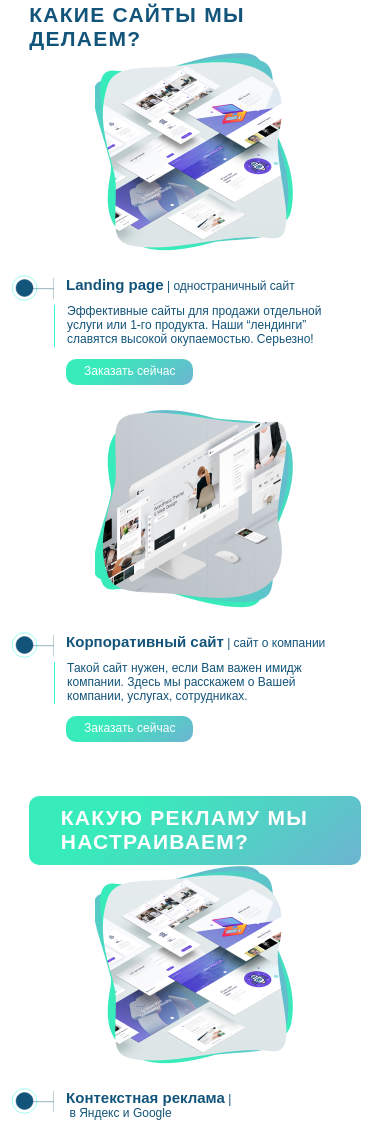
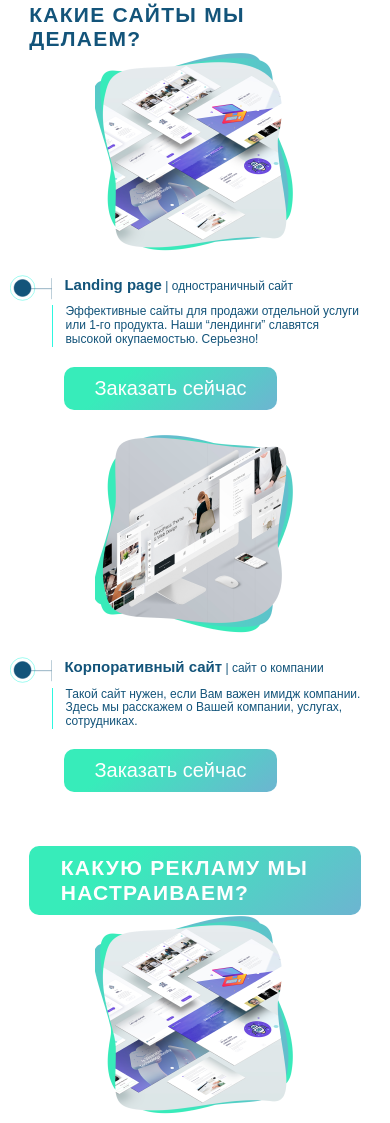
Before and after one commit to ssemenidov/marketingfix, a plain HTML site: page index.html in a window 390 px wide. Shown: the part 2337-3460 px from the top of the page. Drawn offline with Linux system fonts and the light colour scheme.

Commit message:
service adap

```diff
--- a/scss/service.scss
+++ b/scss/service.scss
@@ -63,7 +63,8 @@
     border-radius: 10px;
     color: #fff;
     margin-top: 1em;
-    margin-left: 1em;
+    margin-left: 1rem;
+    font-size: 1.25rem;
   }
 }
 
@@ -86,7 +87,7 @@
     background-size: 80%;
   }
 }
-@media screen and (max-width: 768px) {
+@media screen and (max-width: 580px) {
   .service {
     margin: 2.5em 0;
   }
@@ -96,10 +97,14 @@
     width: 100%;
   }
   .service-content {
-    width: 85%;
-    margin-left: 0;
+    width: 93%;
+    max-width: 350px;
+    margin-left: 7%;
   }
   .service-item {
     flex-direction: column;
   }
+  .service-btn {
+    font-size: 20px;
+  }
 }
```
Also changed, not shown: css/style.css.
